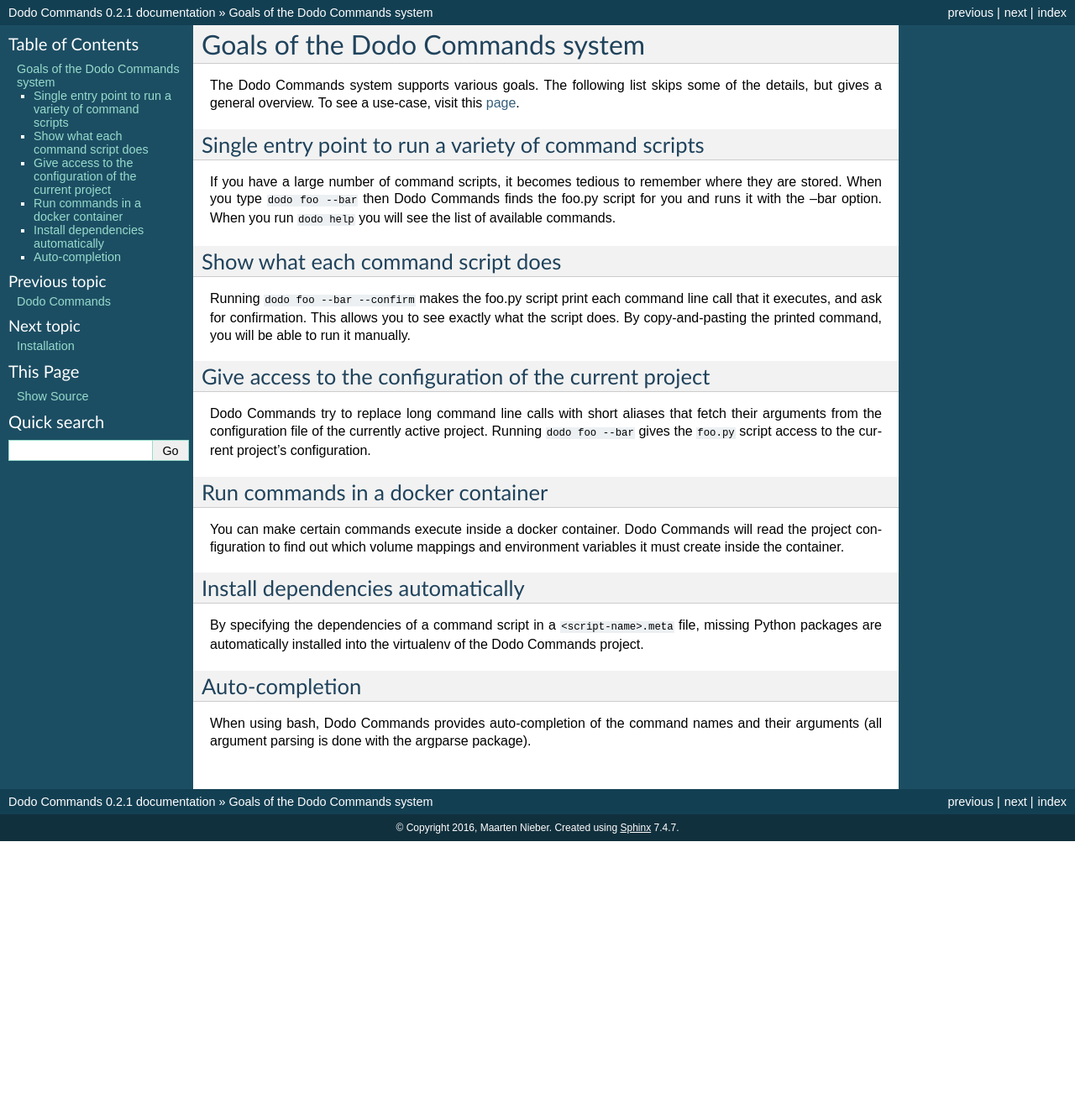
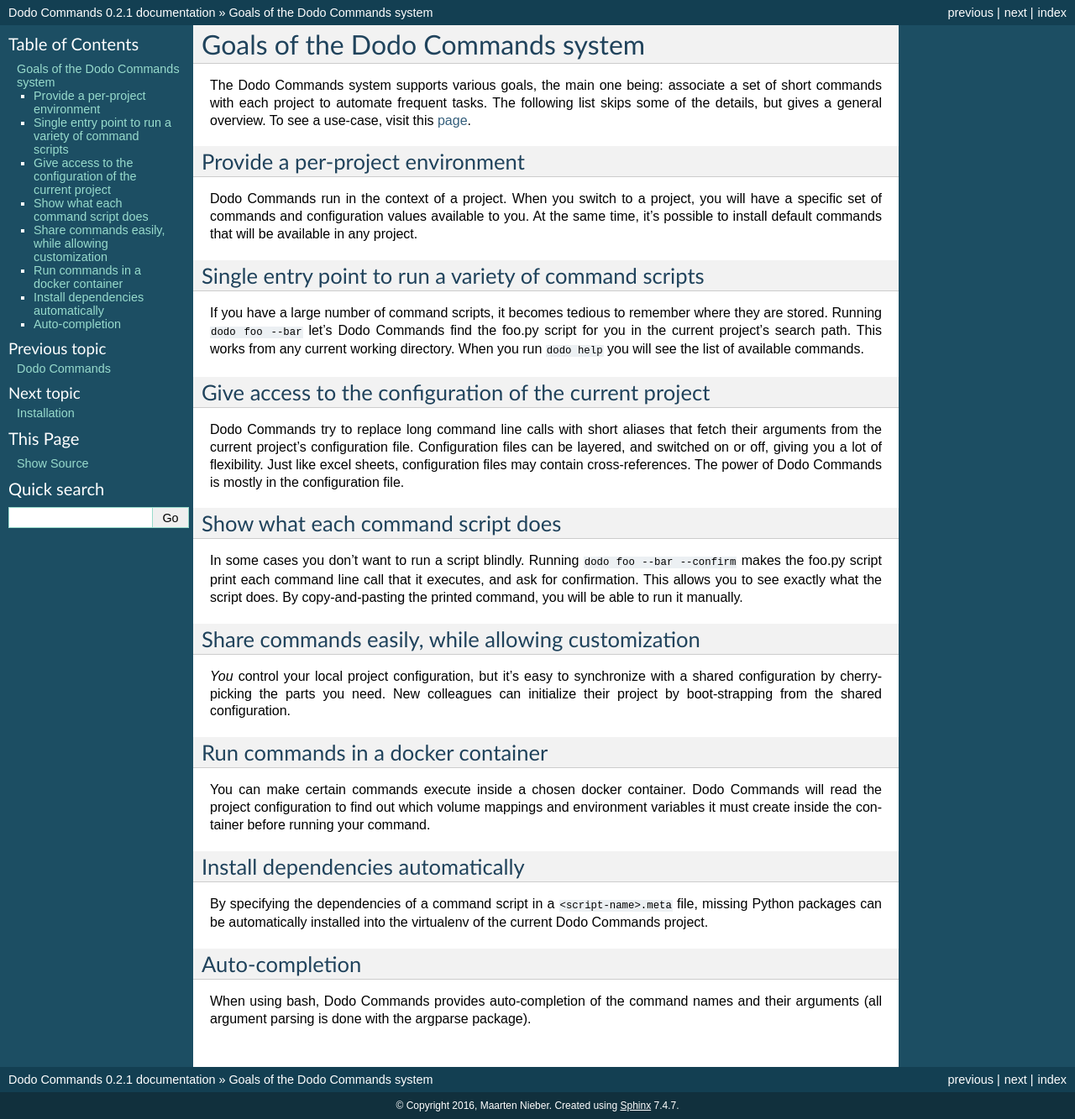
Before and after one commit to mnieber/dodo-commands, a Sphinx documentation site: the page built from doc/goals.rst, in a window 1280 px wide. Shown: the whole page at 84% size. Built offline with Sphinx 7.4.7, drawn with Linux system fonts in a browser that asks for light colours; before the commit the page ends 1002 px from its top, so only the background shows below that.

Commit message:
Improve documentation

```diff
--- a/doc/goals.rst
+++ b/doc/goals.rst
@@ -2,34 +2,43 @@
 Goals of the Dodo Commands system
 *********************************
 
-The Dodo Commands system supports various goals. The following list skips
-some of the details, but gives a general overview. To see a use-case, visit this `page <https://github.com/mnieber/dodo_commands>`_.
+The Dodo Commands system supports various goals, the main one being: associate a set of short commands with each project to automate frequent tasks. The following list skips some of the details, but gives a general overview. To see a use-case, visit this `page <https://github.com/mnieber/dodo_commands>`_.
+
+Provide a per-project environment
+=================================
+
+Dodo Commands run in the context of a project. When you switch to a project, you will have a specific set of commands and configuration values available to you. At the same time, it's possible to install default commands that will be available in any project.
 
 Single entry point to run a variety of command scripts
 ======================================================
 
 If you have a large number of command scripts, it becomes tedious to remember where
-they are stored. When you type :code:`dodo foo --bar` then Dodo Commands finds the foo.py script for you and runs it with the --bar option. When you run :code:`dodo help` you will see the list of available commands.
+they are stored. Running :code:`dodo foo --bar` let's Dodo Commands find the foo.py script for you in the current project's search path. This works from any current working directory. When you run :code:`dodo help` you will see the list of available commands.
+
+Give access to the configuration of the current project
+=======================================================
+
+Dodo Commands try to replace long command line calls with short aliases that fetch their arguments from the current project's configuration file. Configuration files can be layered, and switched on or off, giving you a lot of flexibility. Just like excel sheets, configuration files may contain cross-references. The power of Dodo Commands is mostly in the configuration file.
 
 Show what each command script does
 ==================================
 
-Running :code:`dodo foo --bar --confirm` makes the foo.py script print each command line call that it executes, and ask for confirmation. This allows you to see exactly what the script does. By copy-and-pasting the printed command, you will be able to run it manually.
+In some cases you don't want to run a script blindly. Running :code:`dodo foo --bar --confirm` makes the foo.py script print each command line call that it executes, and ask for confirmation. This allows you to see exactly what the script does. By copy-and-pasting the printed command, you will be able to run it manually.
 
-Give access to the configuration of the current project
-=======================================================
+Share commands easily, while allowing customization
+===================================================
 
-Dodo Commands try to replace long command line calls with short aliases that fetch their arguments from the configuration file of the currently active project. Running :code:`dodo foo --bar` gives the ``foo.py`` script access to the current project's configuration.
+*You* control your local project configuration, but it's easy to synchronize with a shared configuration by cherry-picking the parts you need. New colleagues can initialize their project by boot-strapping from the shared configuration.
 
 Run commands in a docker container
 ==================================
 
-You can make certain commands execute inside a docker container. Dodo Commands will read the project configuration to find out which volume mappings and environment variables it must create inside the container.
+You can make certain commands execute inside a chosen docker container. Dodo Commands will read the project configuration to find out which volume mappings and environment variables it must create inside the container before running your command.
 
 Install dependencies automatically
 ==================================
 
-By specifying the dependencies of a command script in a :code:`<script-name>.meta` file, missing Python packages are automatically installed into the virtualenv of the Dodo Commands project.
+By specifying the dependencies of a command script in a :code:`<script-name>.meta` file, missing Python packages can be automatically installed into the virtualenv of the current Dodo Commands project.
 
 Auto-completion
 ===============
```
